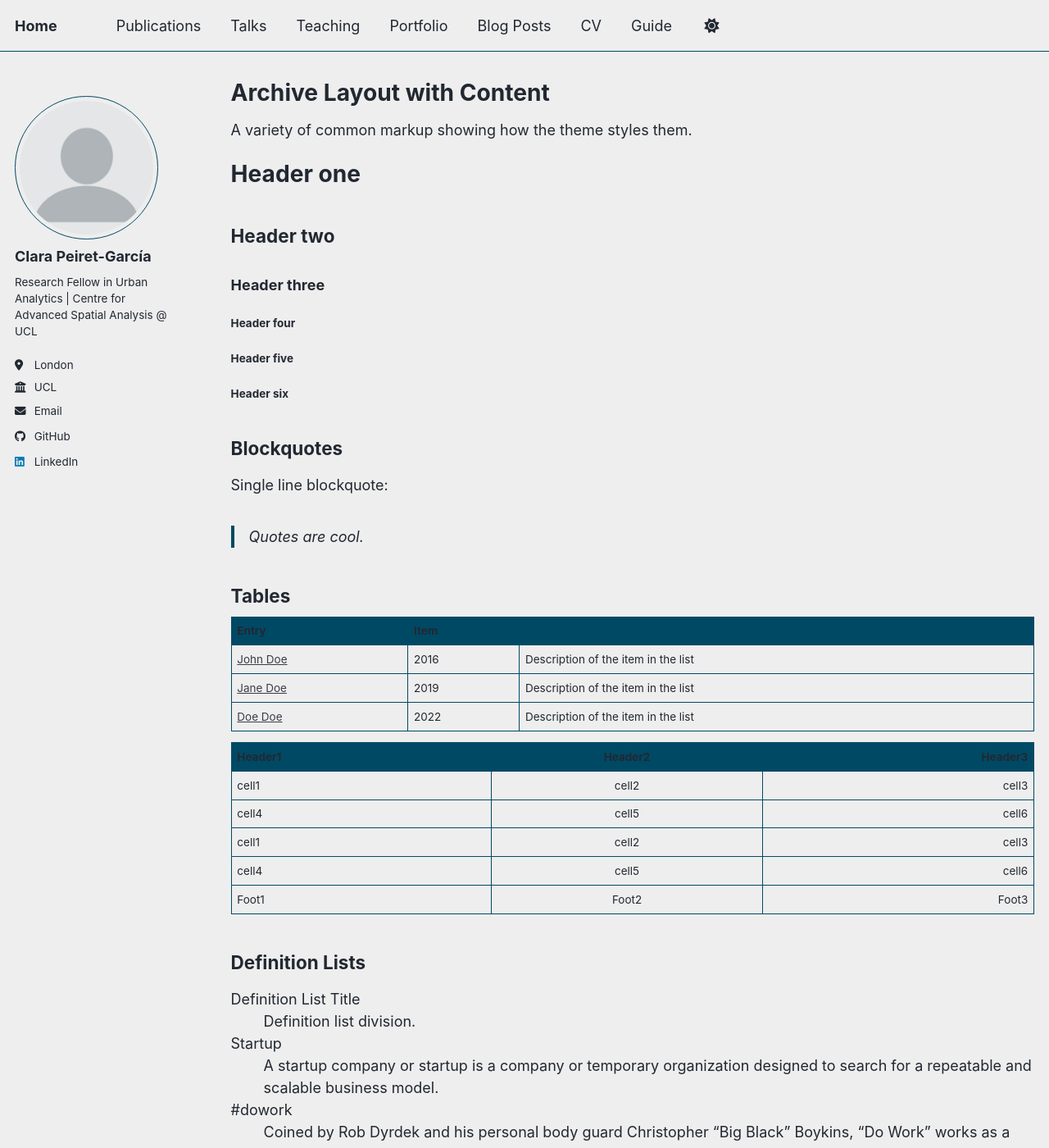
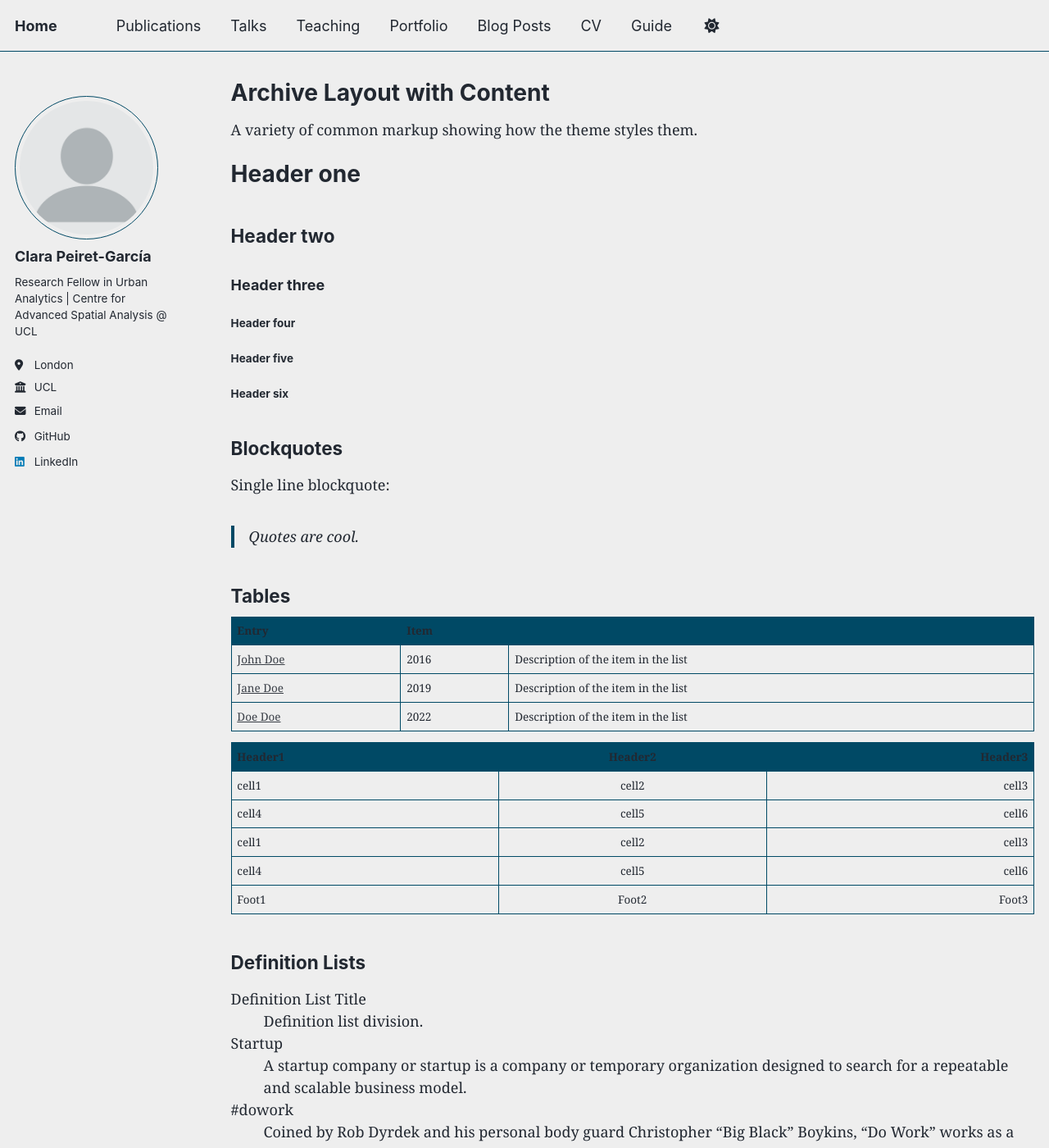
Before and after one commit to cpeiretgarcia/cpeiretgarcia.github.io, a Jekyll site: the page built from _pages/archive-layout-with-content.md, in a window 1280 px wide and 1400 px high. Shown: the whole window at 82% size. Built offline with Jekyll 4.4.1, drawn with Linux system fonts in a browser that asks for light colours; a script bundle is joined from its source files by our own code; library files that are not in the unit come from our copies.

Commit message:
test font change

```diff
--- a/_sass/_themes.scss
+++ b/_sass/_themes.scss
@@ -39,7 +39,7 @@ $type-size-6                : 0.75em;   // ~12px
 $type-size-7                : 0.6875em; // ~11px
 $type-size-8                : 0.625em;  // ~10px
 
-$global-font-family         : $sans-serif;
+$global-font-family         : $georgia;
 $header-font-family         : $sans-serif;
 $caption-font-family        : $serif;
 
```
